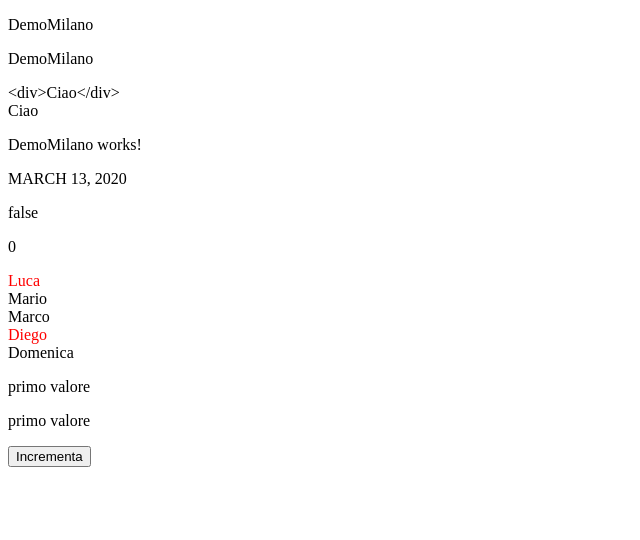
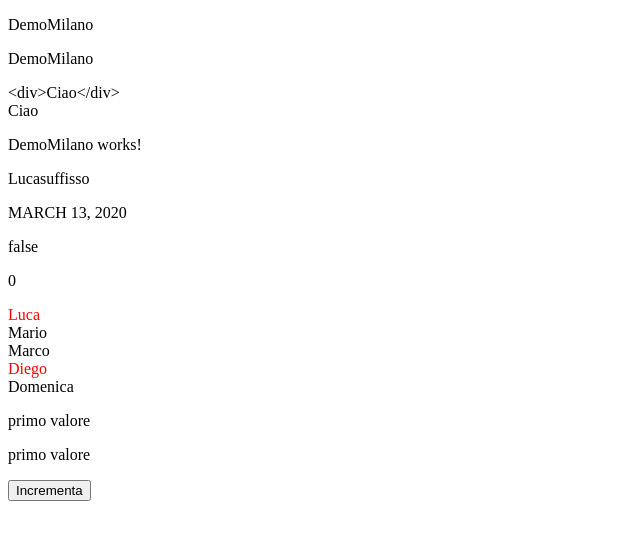
Before and after one commit to LukeSkywa/DemoMilano, an Angular app: page / in a window 1280 px wide. Shown: the top 540 px of the page, without its empty margins (0-640 px from the left). Built offline with nearby package versions, Linux system fonts and the light colour scheme.

Commit message:
lezione sulle proprietà di input

```diff
--- a/src/app/app.component.html
+++ b/src/app/app.component.html
@@ -7,5 +7,5 @@
 <div [innerHtml]="html"></div>
 
 <!-- in questi casi meglio la property binding -->
-<app-primo [parin]="title"></app-primo>
+<app-primo [inputIngresso]="title" [name]="'Luca'"></app-primo>
 <!-- <app-secondo (clickEvent)="title=$event"></app-secondo> -->
--- a/src/app/primo/primo.component.html
+++ b/src/app/primo/primo.component.html
@@ -1,4 +1,5 @@
 <p>{{parin}} works!</p>
+<p>{{nameToDisplay}}</p>
 <p>{{myDate | date:'longDate' | uppercase}}</p>
 
 <p *ngIf="varBool != null">{{varBool}}</p>
--- a/src/app/primo/primo.component.ts
+++ b/src/app/primo/primo.component.ts
@@ -7,8 +7,15 @@ import { Persona } from '../model/persona.interface';
   styleUrls: ['./primo.component.scss']
 })
 export class PrimoComponent implements OnInit {
+  @Input('inputIngresso')
+  parin: string;
+
+  nameToDisplay: string;
+
   @Input()
-  parin: string;
+  set name(valueInput: string) {
+    this.nameToDisplay = valueInput + 'suffisso';
+  }
 
   profili: Persona[] = [
     { nome: 'Luca', cognome: 'Alicata' },
```
